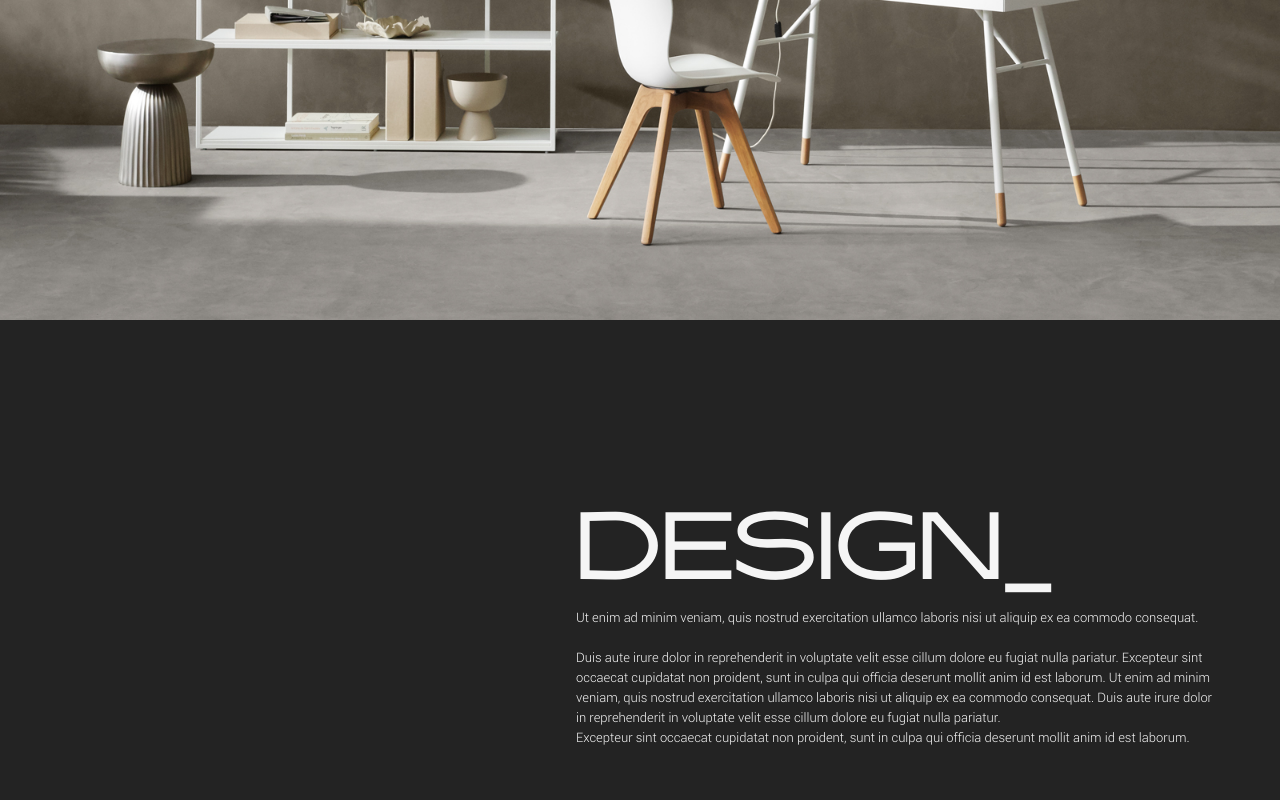
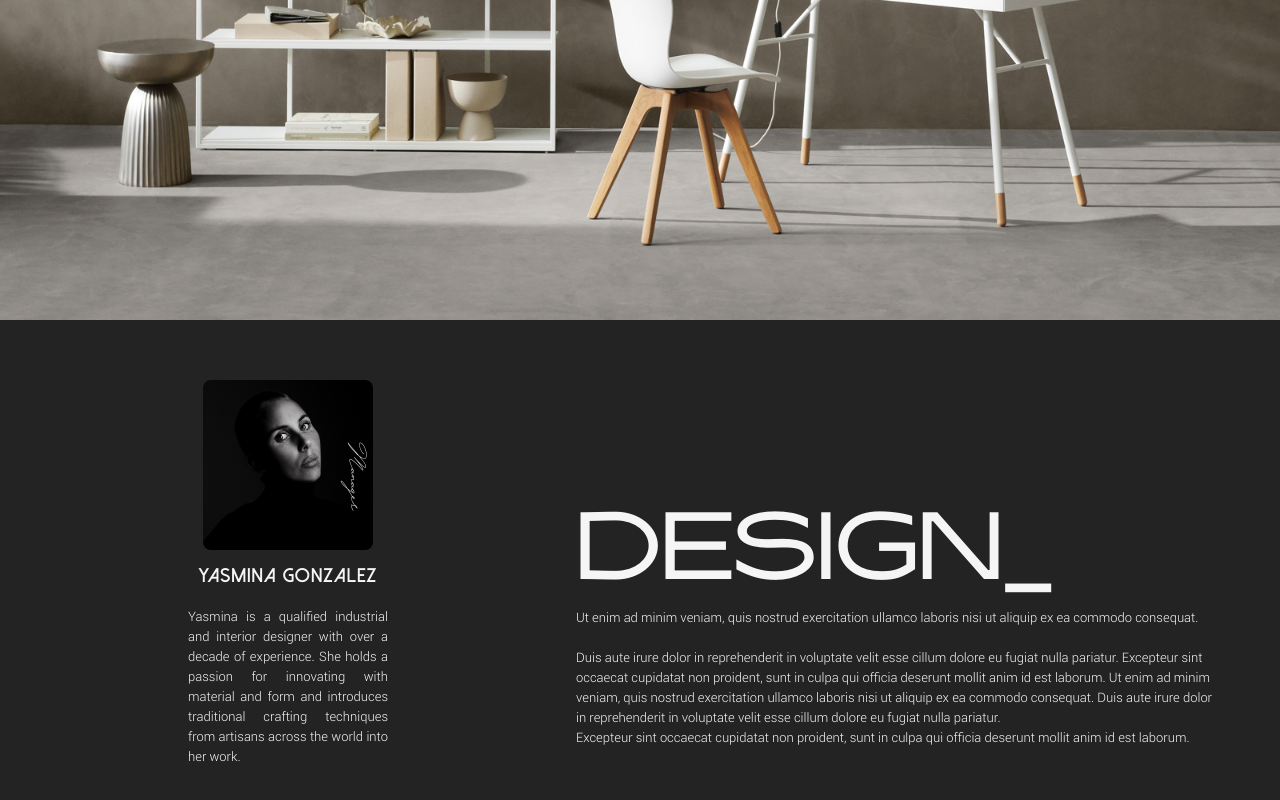
Before and after one commit to mathieuelisa/Room-react-app, a React (Create React App) app: page /about in a window 1280 px wide. Shown: the part 480-1280 px from the top of the page. Built offline with nearby package versions, Linux system fonts and the light colour scheme.

Commit message:
Adding first avatar to about page

```diff
--- a/src/Components/AboutPage/SecondContainer/index.js
+++ b/src/Components/AboutPage/SecondContainer/index.js
@@ -1,11 +1,23 @@
 import "./styles.scss";
 // Import fonts
 import "../../../Assets/Fonts/Resotho-Extralight.otf";
+import Avatar from "../../StylesComponents/Avatar";
+
+import firstPics from "../../../Assets/Img/aboutpage/profil1.jpg";
 
 function SecondContainer() {
   return (
     <div className="text-bloc">
-      <div className="container-card"></div>
+      <div className="container-card">
+        <Avatar
+          job="Manager"
+          name="Yasmina Gonzalez"
+          description="Yasmina is a qualified industrial and interior designer with over a decade of experience.
+              She holds a passion for innovating with material and form and introduces traditional crafting
+              techniques from artisans across the world into her work."
+          image={firstPics}
+        />
+      </div>
 
       <div className="container-bloc2">
         <div className="title-bloc2">
--- a/src/Components/AboutPage/SecondContainer/styles.scss
+++ b/src/Components/AboutPage/SecondContainer/styles.scss
@@ -1,10 +1,5 @@
 @font-face {
   font-family: "Resotho-Extralight";
-  src: url("../../../Assets/Fonts/Resotho-Extralight.otf");
-}
-
-@font-face {
-  font-family: "RobotoThing";
   src: url("../../../Assets/Fonts/Resotho-Extralight.otf");
 }
 
--- a/src/Components/HomePage/MainContainer/index.js
+++ b/src/Components/HomePage/MainContainer/index.js
@@ -5,6 +5,7 @@ import wallpaper from "../../../Assets/Img/homepage/desktop-image-hero-1.jpg";
 //Import fonts
 import "../../../Assets/Fonts/RobotoThing.ttf";
 import "../../../Assets/Fonts/Moonglade.ttf";
+import "../../../Assets/Fonts/Hijrnotes.ttf";
 // Import components
 import Header from "../Header";
 
--- a/src/Components/HomePage/MainContainer/styles.scss
+++ b/src/Components/HomePage/MainContainer/styles.scss
@@ -6,6 +6,11 @@
 @font-face {
   font-family: "Moonglade";
   src: url("../../../Assets/Fonts/Moonglade.ttf");
+}
+
+@font-face {
+  font-family: "Hijrnotes";
+  src: url("../../../Assets/Fonts/Hijrnotes.ttf");
 }
 
 .home__first-container {
--- /dev/null
+++ b/src/Components/StylesComponents/Avatar/index.js
@@ -0,0 +1,23 @@
+import "./styles.scss";
+
+function Avatar({ job, name, description, image }) {
+  return (
+    <div className="container-profil">
+      <div className="profil-card">
+        <img className="myPics" src={image} alt="profil1" />
+
+        <div className="title-work">{job}</div>
+      </div>
+
+      <div className="title-card">
+        <h3>{name}</h3>
+      </div>
+
+      <div className="text-card">
+        <p>{description}</p>
+      </div>
+    </div>
+  );
+}
+
+export default Avatar;
--- /dev/null
+++ b/src/Components/StylesComponents/Avatar/styles.scss
@@ -0,0 +1,51 @@
+.container-profil {
+  margin-top: 10px;
+  width: 200px;
+  background-color: #232323;
+}
+
+.profil-card {
+  margin: 0 auto;
+  margin-top: 10px;
+  height: 170px;
+  width: 170px;
+  overflow: hidden;
+  border-radius: 8px;
+}
+
+.myPics {
+  height: 136%;
+  width: 100%;
+  transition: 0.5s all ease-in-out;
+  object-fit: cover;
+}
+
+.myPics:hover {
+  transform: scale(1.2);
+}
+
+.title-work {
+  transform: rotate(90deg);
+  position: relative;
+  top: -106px;
+  right: -67px;
+  font-family: "Hijrnotes";
+}
+
+.title-card {
+  font-family: "Dolce Vita";
+  text-align: center;
+  margin-top: 15px;
+  letter-spacing: 2px;
+}
+
+.text-card {
+  background-color: #232323;
+  height: 200px;
+  margin-top: 20px;
+  text-align: center;
+  font-size: 13px;
+  line-height: 20px;
+  text-align: justify;
+  font-family: "Roboto";
+}
```
Also changed, not shown: src/Assets/Img/aboutpage/profil1.jpg (added), src/Assets/Img/aboutpage/profil2.jpg (added).
